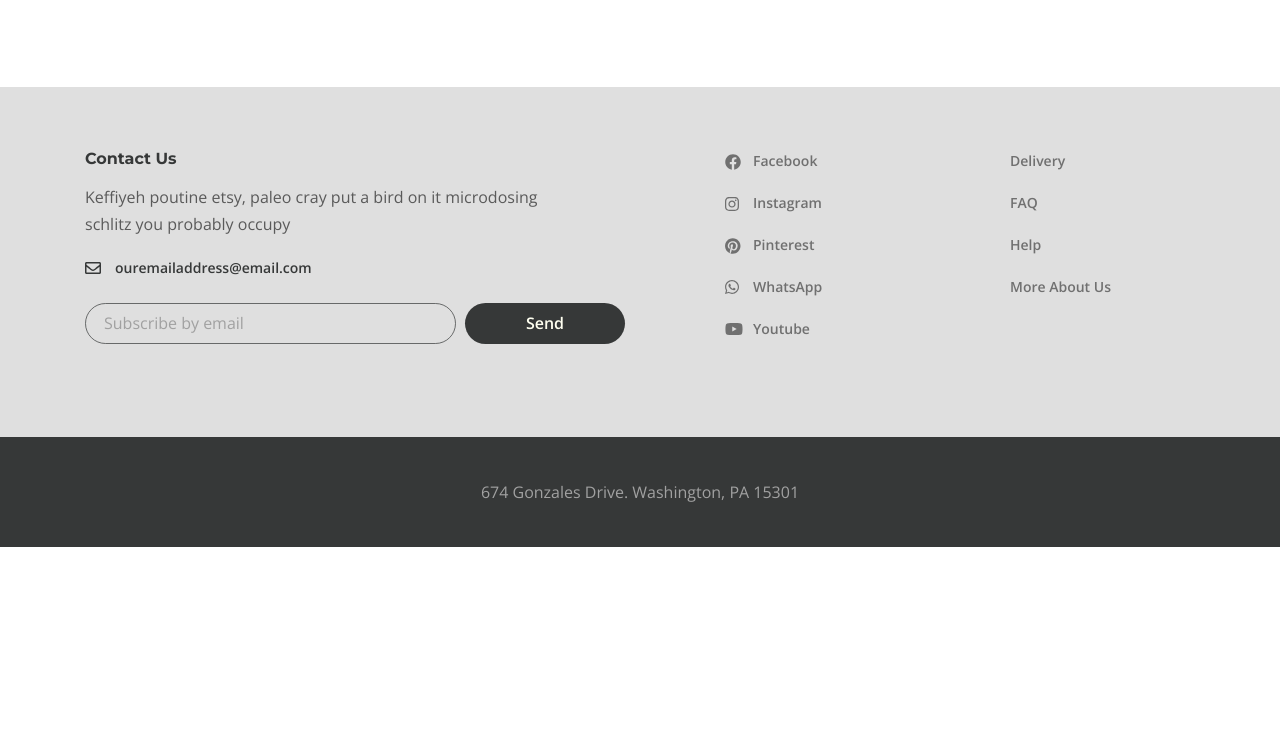
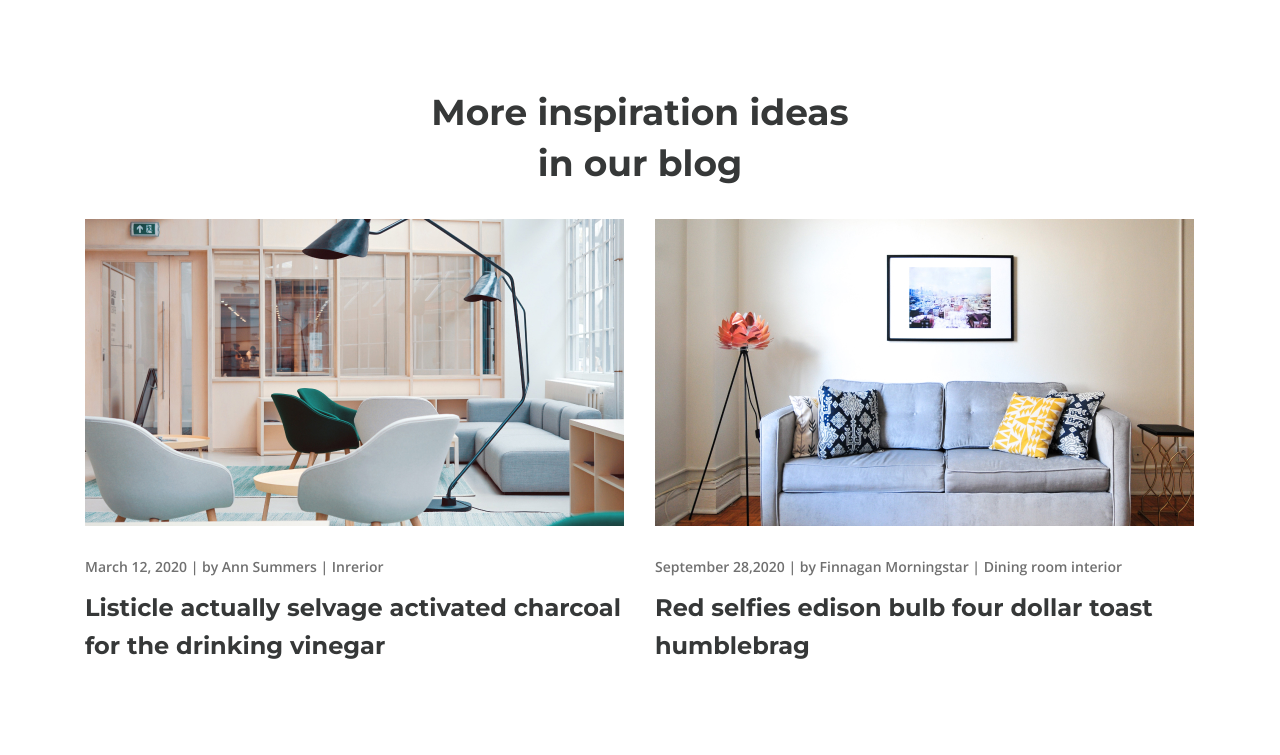
Before and after one commit to yuliakashaed/Desire, a website: page app/index.html in a window 1280 px wide. Shown: the part 3825-4580 px from the top of the page. Before the commit the page ends 4372 px from the top, so only its background shows below. Drawn offline with nearby package versions, Linux system fonts and the light colour scheme.

Commit message:
create main page

```diff
--- a/app/index.html
+++ b/app/index.html
@@ -336,6 +336,44 @@
       </div>
       <!-- /.gallery -->
 
+      <section class="block-box">
+        <div class="container">
+          <h3 class="blog-box__title">
+            More inspiration ideas in our blog
+          </h3>
+          <div class="blog-box__items">
+            <div class="blog-box__item">
+              <a class="blog-box__img-link" href="#">
+                <img class="blog-box__img" src="images/blog/1.jpg" alt="image">
+              </a>
+              <div class="blog-box__links">
+                <span class="blog-box__date">March 12, 2020</span> |
+                <a class="blog-box__author" href="#">by Ann Summers</a> |
+                <a class="blog-box__theme" href="#">Inrerior</a>
+              </div>
+              <a class="blog-box__item-titlelink" href="#">
+                <h4 class="blog-box__item-title">Listicle actually selvage activated charcoal for the drinking vinegar</h4>
+              </a>
+            </div>
+            <div class="blog-box__item">
+              <a class="blog-box__img-link" href="#">
+                <img class="blog-box__img" src="images/blog/2.jpg" alt="image">
+              </a>
+              <div class="blog-box__links">
+
+                <span class="blog-box__date">September 28,2020</span> |
+                <a class="blog-box__author" href="#">by Finnagan Morningstar</a> |
+                <a class="blog-box__theme" href="#">Dining room interior</a>
+              </div>
+              <a class="blog-box__item-titlelink" href="#">
+                <h4 class="blog-box__item-title">Red selfies edison bulb four dollar toast humblebrag</h4>
+              </a>
+            </div>
+          </div>
+        </div>
+      </section>
+      <!-- /.block-box -->
+
     </main>
     <footer class="footer">
       <div class="footer__content">
--- a/app/scss/style.scss
+++ b/app/scss/style.scss
@@ -42,6 +42,7 @@
 .footer {
   &__content {
     background-color: #dfdfdf;
+    margin-top: 100px;
   }
   &__inner {
     padding: 60px 0 80px;
@@ -512,3 +513,42 @@
     height: 100%;
   }
 }
+
+.blog-box {
+  padding-bottom: 100px;
+  &__title {
+    color: $title;
+    @extend %title-font;
+    font-size: 36px;
+    line-height: 51px;
+    margin: 0 auto 30px;
+    text-align: center;
+    max-width: 430px;
+  }
+  &__items {
+    display: grid;
+    grid-template-columns: 1fr 1fr;
+    grid-gap: 30px;
+  }
+  &__img-link {
+    margin-bottom: 19px;
+    display: inline-block;
+  }
+  &__links {
+    margin-bottom: 9px;
+    font-size: 14px;
+    font-weight: 600;
+    color: #707070;
+  }
+  &__date,
+  &__author,
+  &__theme {
+    color: inherit;
+  }
+  &__item-title {
+    color: $title;
+    font-size: 24px;
+    line-height: 38px;
+    @extend %title-font;
+  }
+}
```
Also changed, not shown: app/css/style.min.css, app/images/blog/1.jpg (added), app/images/blog/2.jpg (added).
